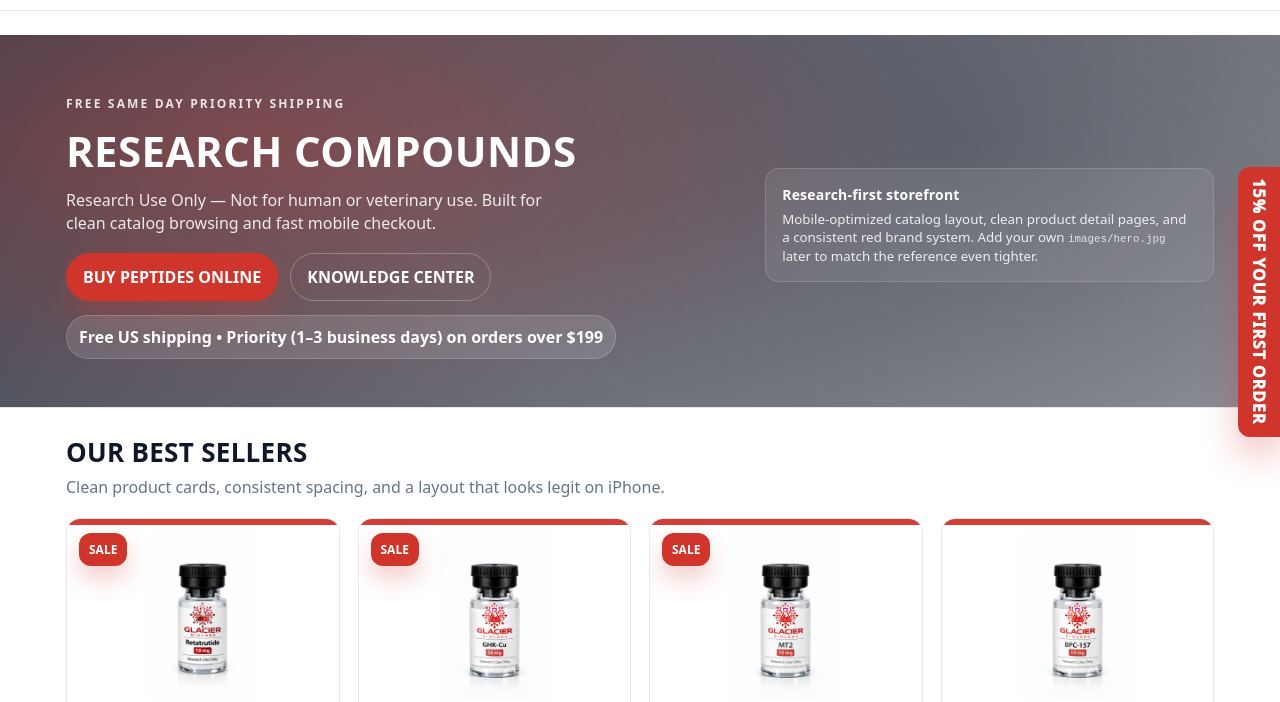
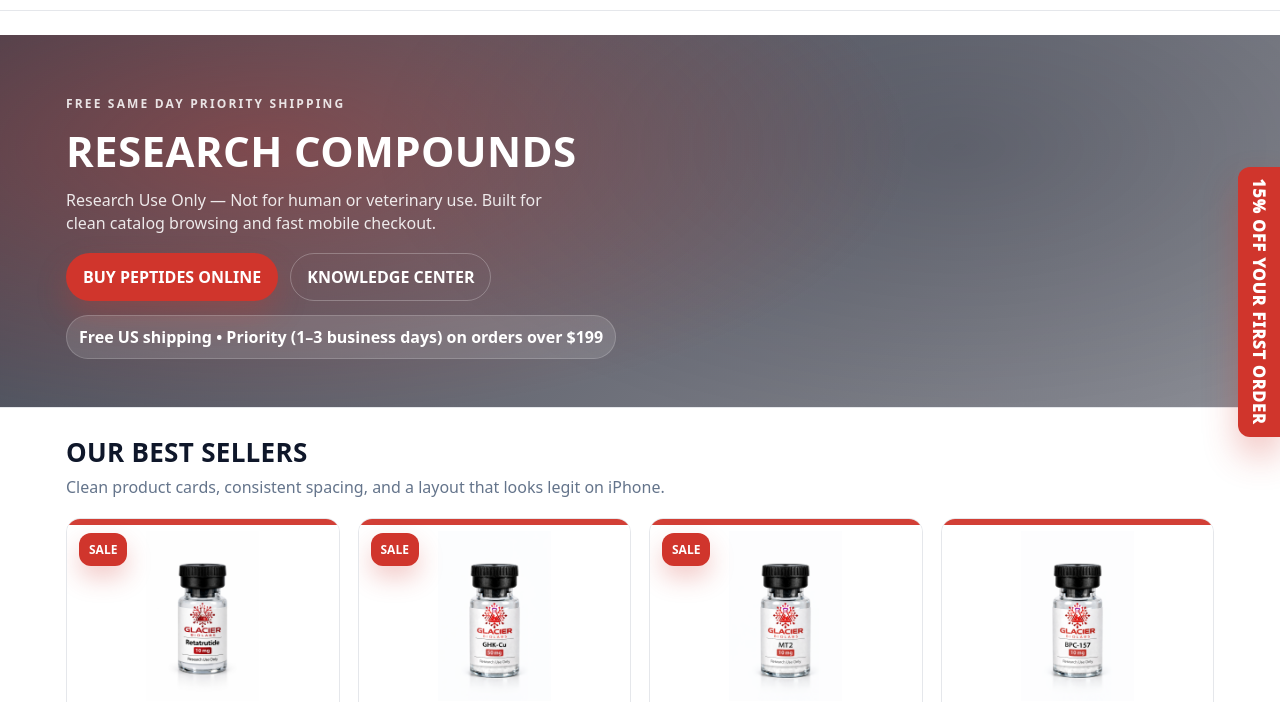
Before and after one commit to clindstrom83/glacier-biolabs-site, a plain HTML site: page index.html in a window 1280 px wide. Shown: the part 98-800 px from the top of the page. Drawn offline with Linux system fonts and the light colour scheme.

Commit message:
Update index.html

```diff
--- a/index.html
+++ b/index.html
@@ -1095,13 +1095,7 @@
             <div class="badge">Free US shipping • Priority (1–3 business days) on orders over $199</div>
           </div>
 
-          <div class="panel">
-            <strong>Research-first storefront</strong>
-            <small>
-              Mobile-optimized catalog layout, clean product detail pages, and a consistent red brand system.
-              Add your own <code style="color:#fff;opacity:.9">images/hero.jpg</code> later to match the reference even tighter.
-            </small>
-          </div>
+
         </div>
       </section>
 
```
